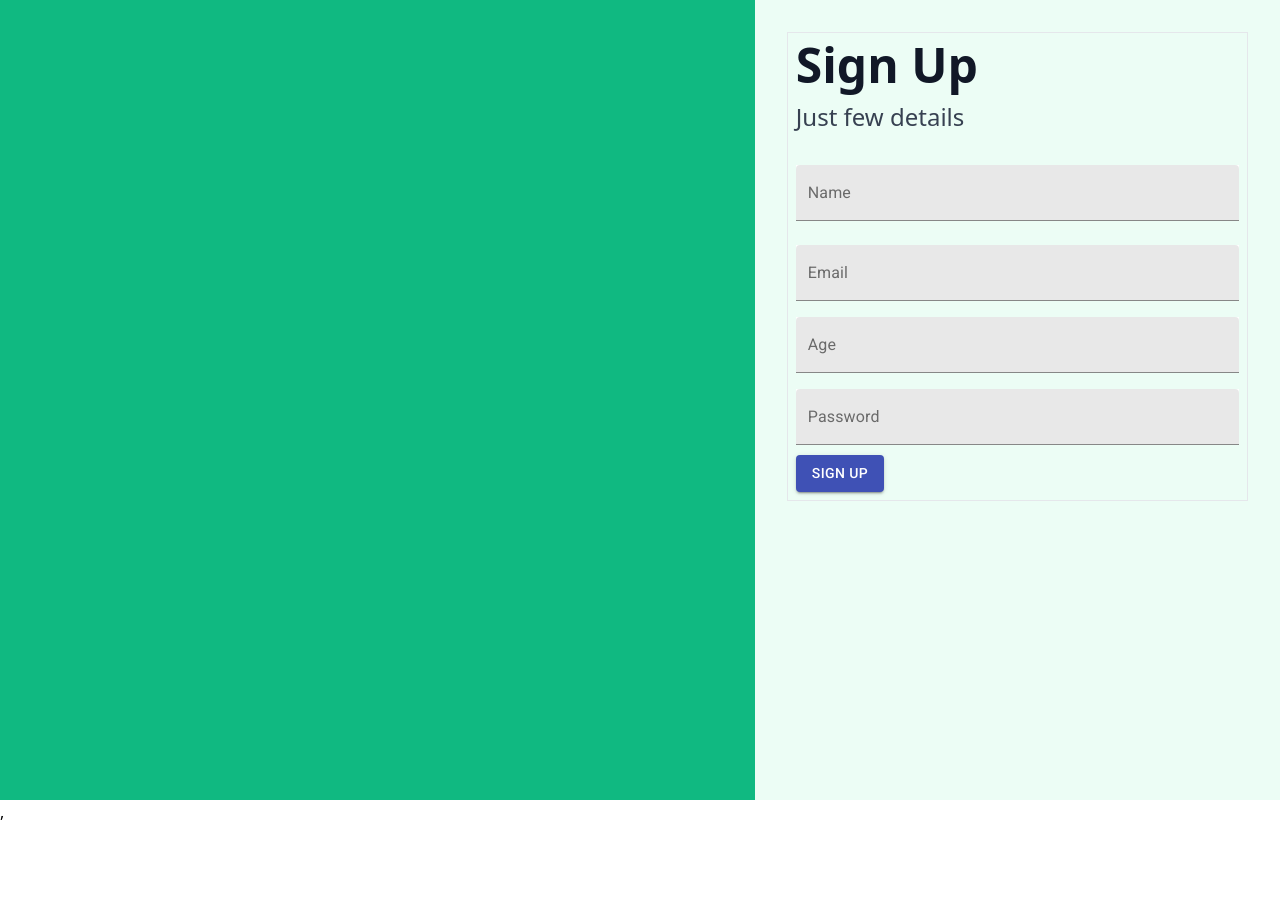
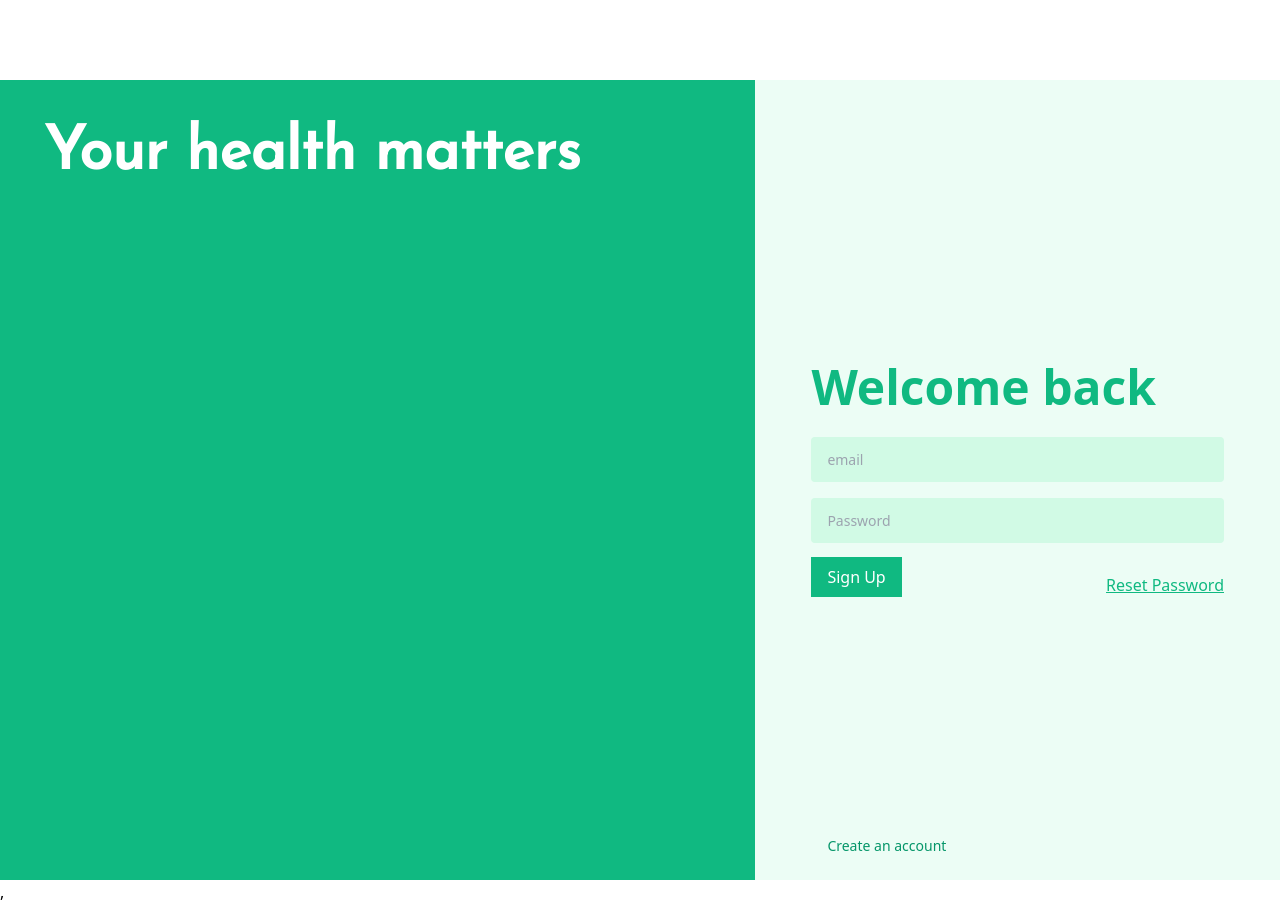
Before and after one commit to enye-hackathon-2021/enye-frontend, a React (Create React App) app: page /auth in a window 1280 px wide. Both pictures are taken after a click on the element "Patient". Before the commit the page ends 824 px from the top, so only its background shows below. Built offline with nearby package versions, Linux system fonts and the light colour scheme.

Commit message:
updated auth page

```diff
--- a/src/App.js
+++ b/src/App.js
@@ -1,16 +1,17 @@
 import React from "react";
 import { Route, Switch } from "react-router";
 import Home from "./pages/Home";
-import Incentives from "./pages/auth";
+import Auth from "./pages/auth";
 import Protocol from "./pages/Protocol";
 import Header from "./components/Header";
 
 function App() {
   return (
     <div className="App">
+    <Header/>
       <Switch>
         <Route path="/" exact component={Home} />
-        <Route path="/auth" exact component={Incentives} />
+        <Route path="/auth" exact><Auth/></Route>
         <Route path="/protocol" exact component={Protocol} />
       </Switch>
     </div>
--- /dev/null
+++ b/src/components/FormInput/index.tsx
@@ -0,0 +1,63 @@
+import React from "react";
+import styled from "styled-components";
+
+interface fcTypes {
+  value?: any;
+  label?: string;
+  type: string;
+  name: string;
+  register: any;
+  read?: any;
+  req?: any;
+  placeholder?: string;
+}
+
+const FormInput = ({
+  value,
+  label,
+  type,
+  name,
+  register,
+  read,
+  req,
+  placeholder,
+}: fcTypes) => {
+  return (
+    <Container className="w-full">
+      <label htmlFor={name}>{label}</label>
+
+      <input
+        id={name}
+        type={type}
+        {...register(name, { required: req ? true : false })}
+        placeholder={placeholder}
+        readOnly={read}
+      />
+    </Container>
+  );
+};
+
+const Container = styled.div`
+  height: 45px;
+  display: flex;
+
+  flex-direction: column;
+
+  input {
+    /* border: 1px solid ${({ theme }) => theme.primary}; */
+    background: ${({ theme }) => theme.secondary};
+
+    padding: 1rem;
+    font-size: 14px;
+    width: 100%;
+    border-radius: 4px;
+    height: 100%;
+    margin-top: 10px;
+    /* color: */
+    color: #${({ theme }) => theme.primary};
+    &:focus {
+      outline: 1px solid transparent;
+    }
+  }
+`;
+export default FormInput;
--- a/src/components/Header/index.js
+++ b/src/components/Header/index.js
@@ -95,7 +95,7 @@ const Home = () => {
 
 const Header = styled.div`
   .nav {
-    background: #0096FF;
+    background: #Header;
     height: 10vh;
   }
 
@@ -114,13 +114,13 @@ const Header = styled.div`
     button {
       border-radius: 5px;
       box-shadow: 0 0 10px rgb(170, 170, 170);
-      background: #FF6495;
+      background: #ff6495;
     }
   }
 
   .mobile {
     animation-name: scroll-down;
-  animation-duration: .5s;
+    animation-duration: 0.5s;
     height: 30vh;
 
     ul {
@@ -143,6 +143,6 @@ const Header = styled.div`
       }
     }
   }
-`
+`;
 
 export default Home;
--- a/src/index.js
+++ b/src/index.js
@@ -2,17 +2,22 @@ import React from "react";
 import ReactDOM from "react-dom";
 import { Provider } from "react-redux";
 import { createStore, applyMiddleware, compose } from "redux";
+import {reducers} from './reducers'
 import thunk from "redux-thunk";
 import { BrowserRouter } from "react-router-dom";
+import { ThemeProvider } from "styled-components";
+import {defaultThem} from "./styles/theme"
 import "./styles/global.scss";
 import App from "./App";
 
-// const store = createStore(reducers, {}, compose(applyMiddleware(thunk)));
+const store = createStore(reducers, {}, compose(applyMiddleware(thunk)));
 
 ReactDOM.render(
   <React.StrictMode>
     <BrowserRouter>
+    <ThemeProvider theme={defaultThem}>
       <App />,
+     </ThemeProvider>
     </BrowserRouter>
   </React.StrictMode>,
   document.getElementById("root")
--- a/src/pages/auth/Auth.tsx
+++ b/src/pages/auth/Auth.tsx
@@ -1,65 +1,97 @@
 import React, { useState } from "react";
+import { useForm } from "react-hook-form";
 import { Section, useStyles, TField } from "./styles";
 import TextField from "@material-ui/core/TextField";
+import IF from "../../components/FormInput";
 import Button from "@material-ui/core/Button";
 
 const Auth = () => {
-  //   const [userType, setUserType] = useState(null);
+    const [signedUp, setSignedUp] = useState(true);
 
   const classes = useStyles();
+  const { handleSubmit, register } = useForm();
   //   userType === "" && true;
+
+  function submitHandler(data: any) {
+    console.log(data);
+  }
   return (
     <div className="auth_bacground w-full h-screen flex">
-      <div className="blank_design h-full w-3/5 bg-green-500 "></div>
+      <div className="blank_design h-full w-3/5 bg-green-500 p-11">
+        <div className="header text-6xl font-bold font-joe">
+          Your health matters
+        </div>
+      </div>
 
-      <div className="auth_sessionh-full w-5/12 bg-green-50 p-8">
-        <form action="" className="border p-2">
-          <h1 className="sign_up text-gray-900 font-bold text-5xl ">Sign Up</h1>
-          <h1 className="sign_up text-gray-700 font-medium text-2xl mt-3">
-            Just few details
+      <div className="auth_session relative h-full w-5/12 bg-green-50 p-8 flex-col flex justify-center">
+        <form
+          action=""
+          className=" p-6 w-full"
+          onSubmit={handleSubmit(submitHandler)}
+        >
+          <h1 className="sign_up font-bold text-5xl text-green-500 ">
+            {!signedUp ? "Sign Up" : "Welcome back"}
           </h1>
-          <div className="fields flex flex-col mt-6 space-y-4">
-            <TField
-              id="filled-basic"
-              label="Name"
-              variant="filled"
-              color="primary"
-              type="text"
-            />
-            <TField
-              id="filled-basic"
-              label="Email "
-              variant="filled"
-              color="primary"
+          {!signedUp && (
+            <h1 className="sign_up text-green-500 font-medium text-lg mt-2">
+              Just few details and you are all set up
+            </h1>
+          )}
+          <div className="fields flex flex-col mt-4 space-y-4">
+            {!signedUp && (
+              <IF
+                name="name"
+                register={register}
+                type="text"
+                placeholder="Full Name"
+              />
+            )}
+            <IF
+              name="email"
+              register={register}
               type="email"
+              placeholder="email"
             />
 
-            <TField
-              id="filled-basic"
-              label="Age"
-              variant="filled"
-              color="primary"
-              type="number"
+            <IF
+              name="password"
+              register={register}
+              type="password"
+              placeholder="Password"
             />
 
-            <TField
-              id="filled-basic"
-              label="Password"
-              variant="filled"
-              color="primary"
-              type="password"
-            />
+            {!signedUp && (
+              <div className="flex space-x-2">
+                <IF
+                  name="Age"
+                  register={register}
+                  type="number"
+                  placeholder="Age"
+                />
+
+                <IF
+                  name="gender"
+                  register={register}
+                  type="text"
+                  placeholder="Gender"
+                />
+              </div>
+            )}
           </div>
-          <Button
-            variant="contained"
-            color="primary"
-            style={{ marginTop: "10px" }}
-            type="submit"
 
-          >
-            Sign Up
-          </Button>
+          <div className="flex justify-between mt-6 items-end">
+            <button className="px-4 py-2 bg-green-500 text-center capitalize  font-medium ">
+              sign up
+            </button>
+
+            {signedUp && (
+              <p className="underline text-green-500">Reset Password</p>
+            )}
+          </div>
         </form>
+        <div onClick={() => setSignedUp((p)=>!p)} className="actions text-center text-green-600 text-sm absolute bottom-6 ml-10 cursor-pointer">
+          {signedUp ? "Create an account" : "Log in"}
+        </div>
       </div>
     </div>
   );
--- a/src/pages/auth/index.jsx
+++ b/src/pages/auth/index.jsx
@@ -12,7 +12,7 @@ const Incentives = () => {
     <Section className="auth w-full h-screen flex justify-center items-center">
       {userType === "" ? (
         <div className="choose_card  w-1/2 h-72 flex items-center flex-col ">
-          <h1 className="text_title font-bold text-4xl text-gray-700">
+          <h1 className="text_title font-bold text-4xl text-green-700 font-joe">
             What best describe you?
           </h1>
           <div className="flex w-3/4  justify-between mx-auto mt-8">
@@ -22,7 +22,7 @@ const Incentives = () => {
               onClick={() => setUserType("patient")}
             >
               <img src={sick} alt="" className="w-full h-32" />
-              <h1 className="text-xl text-gray-800 w-full text-center mt-4 font-medium">
+              <h1 className="text-xl 0 w-full text-center mt-4 font-medium text-green-600 font-joe">
                 Patient
               </h1>
             </Paper>
@@ -33,7 +33,7 @@ const Incentives = () => {
               onClick={() => setUserType("expert")}
             >
               <img src={exp} alt="" className="w-full" />
-              <h1 className="text-xl text-gray-800 w-full text-center mt-4 font-medium">
+              <h1 className="text-xl text-green-600 w-full text-center mt-4 font-medium font-joe">
                 Expert
               </h1>
             </Paper>
--- a/src/pages/auth/styles.ts
+++ b/src/pages/auth/styles.ts
@@ -12,7 +12,7 @@ export const TField = styled(TextField)`
   width: 100%;
   margin-top: 8px;
   margin-bottom: 8px;
-  background-color: #fff;
+  background-color: ${({ theme }) => theme.primary};
   color:red;
 `;
 
--- /dev/null
+++ b/src/reducers/index.ts
@@ -0,0 +1,4 @@
+import { combineReducers } from "redux";
+
+
+export const reducers = combineReducers({  });
--- a/src/styles/global.scss
+++ b/src/styles/global.scss
@@ -1,9 +1,14 @@
-.App {
+@import url('https://fonts.googleapis.com/css2?family=Josefin+Sans&family=Pacifico&display=swap');
+@import url('https://fonts.googleapis.com/css2?family=Roboto&display=swap');
+body {
+  margin: 0;
+  font-family: -apple-system, BlinkMacSystemFont, 'Segoe UI', 'Roboto', 'Oxygen',
+    'Ubuntu', 'Cantarell', 'Fira Sans', 'Droid Sans', 'Helvetica Neue',
+    sans-serif;
+  -webkit-font-smoothing: antialiased;
+  -moz-osx-font-smoothing: grayscale;
 
-}
-
-.App-header {
-
+  height: 100vh;
 }
 
 /* ./src/index.css */
--- /dev/null
+++ b/src/styles/theme.js
@@ -0,0 +1,6 @@
+export const defaultThem = {
+  primary: "#10B981",
+  secondary: "#D1FAE5",
+  text: "#047857",
+  textLight: "",
+};
--- a/tailwind.config.js
+++ b/tailwind.config.js
@@ -1,11 +1,18 @@
 module.exports = {
-  purge: ['./src/**/*.{js,jsx,ts,tsx}', './public/index.html'],
+  purge: ["./src/**/*.{js,jsx,ts,tsx}", "./public/index.html"],
   darkMode: false, // or 'media' or 'class'
   theme: {
-    extend: {},
+    fontFamily: {
+      joe: ["Josefin Sans", "sans-serif"],
+      logo: ["Pacifico", "cursive"],
+      robo: ["Roboto", "sans-serif"],
+    },
+    extend: {
+      colors: {},
+    },
   },
   variants: {
     extend: {},
   },
   plugins: [],
-}
+};
```
Also changed, not shown: src/asset/expert.png, src/asset/sick.png. Lines whose indentation alone changed are shown as unchanged.
